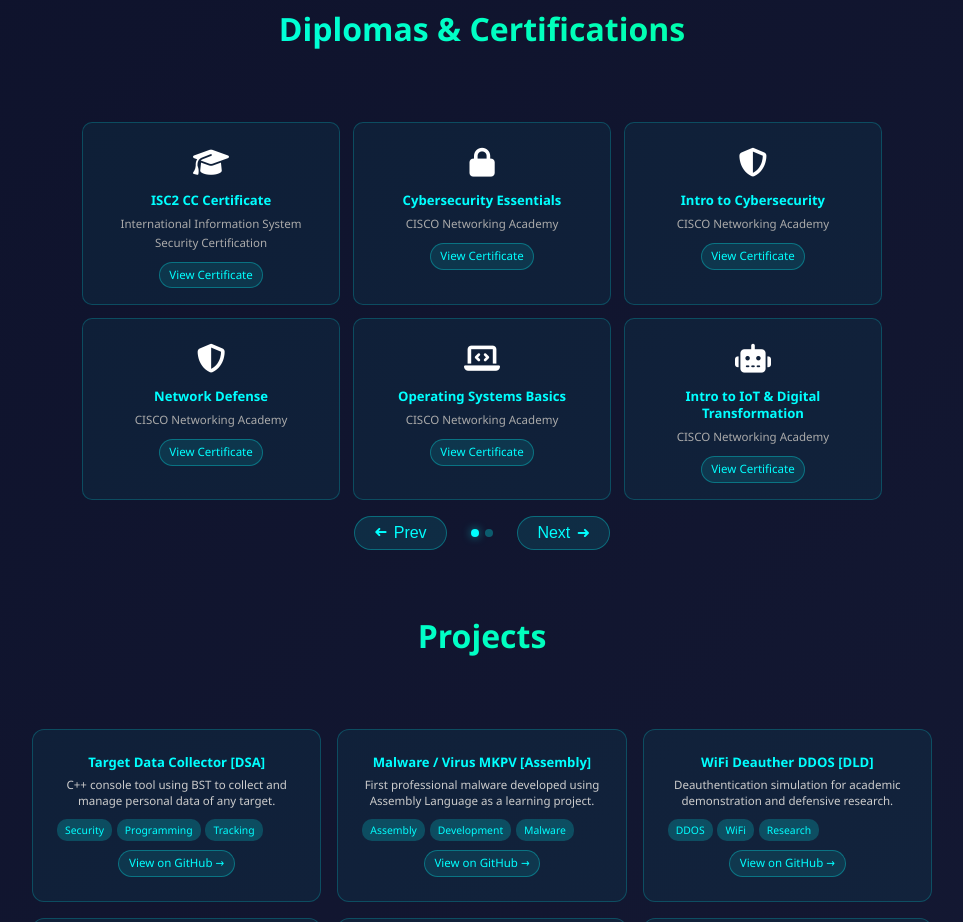
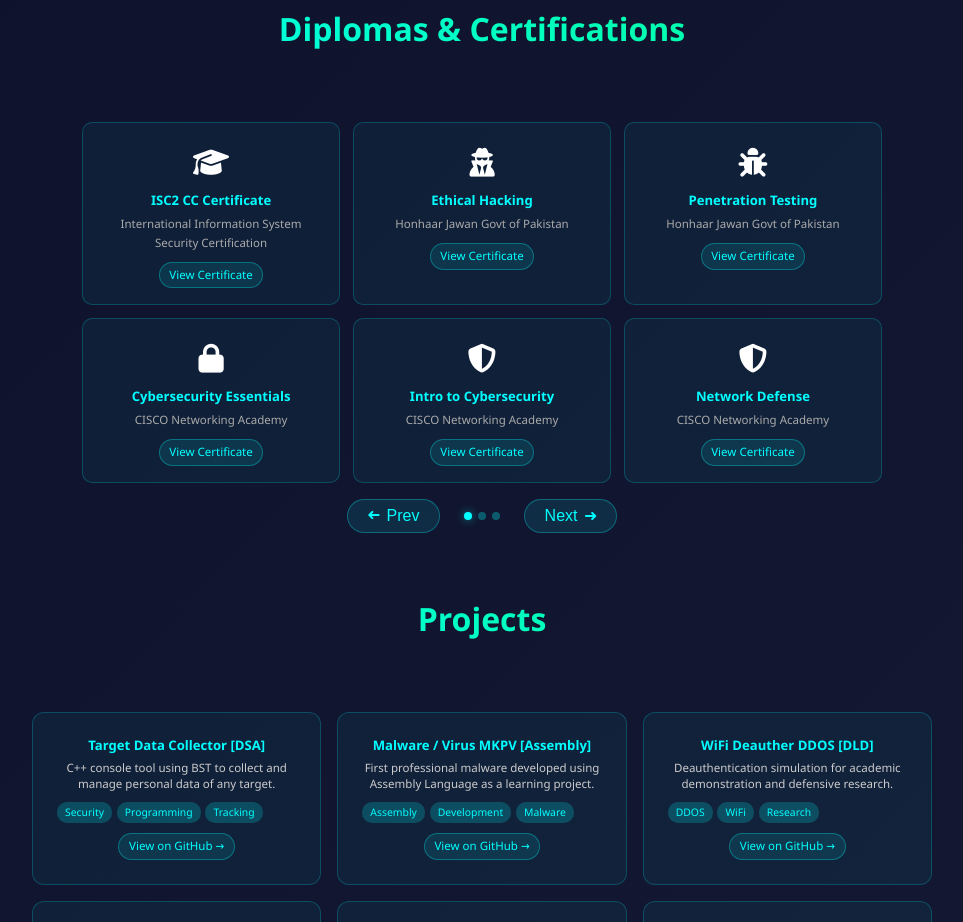
Before and after one commit to Mujtaba11Riu/Portfolio1.1, a plain HTML site: page index.html in a window 1280 px wide. Shown: the part 1939-2861 px from the top of the page, without its empty margins (158-1121 px from the left). Drawn offline with nearby package versions, Linux system fonts and the light colour scheme.

Commit message:
certificate upload

```diff
--- a/index.html
+++ b/index.html
@@ -935,6 +935,8 @@
     <script>
         const certs = [
             { icon: '<i class="fas fa-graduation-cap"></i>', title: 'ISC2 CC Certificate', org: 'International Information System Security Certification', link: 'https://drive.google.com/file/d/1wCopSt-Zlgdr4EK52JjaupXckk7ie_sD/view?usp=sharing' },
+            { icon: '<i class="fas fa-user-secret"></i>', title: 'Ethical Hacking', org: 'Honhaar Jawan Govt of Pakistan', link: 'https://drive.google.com/file/d/1fVi3vTYo1pHmVq6Xc_uUkvQmUbEcBQ12/view' },
+            { icon: '<i class="fas fa-bug"></i>', title: 'Penetration Testing', org: 'Honhaar Jawan Govt of Pakistan', link: 'https://drive.google.com/file/d/1pxkYXList-Lf57qNcz6zE0ovadEYeHTr/view' },
             { icon: '<i class="fas fa-lock"></i>', title: 'Cybersecurity Essentials', org: 'CISCO Networking Academy', link: 'https://drive.google.com/file/d/1DPIMXP7BSMk3Vs2GqCkChQtU8F4mKHZQ/view' },
             { icon: '<i class="fas fa-shield-halved"></i>', title: 'Intro to Cybersecurity', org: 'CISCO Networking Academy', link: 'https://drive.google.com/file/d/1crhaom0prvjiB4biEiWkrRwGMmNIamBh/view?usp=drive_link' },
             { icon: '<i class="fas fa-shield-halved"></i>', title: 'Network Defense', org: 'CISCO Networking Academy', link: 'https://drive.google.com/file/d/1bsf6q-_6HG8LmO2P-0cVyKRXxIGJIFrR/view?usp=drive_link' },
@@ -945,8 +947,9 @@
             { icon: '<i class="fas fa-code"></i>', title: 'C++ Essentials 1', org: 'CISCO - 6 Months', link: 'https://drive.google.com/file/d/1UiKR2RcBh92nJ2aHNTMwa0r5aLQ44EbC/view?usp=drive_link' },
             { icon: '<i class="fas fa-network-wired"></i>', title: 'Getting Started with Cisco Packet Tracer', org: '3 Months Course', link: 'https://drive.google.com/file/d/14Gd4TLKsTNhAk6MnJR85D0crvxzrErbY/view' },
             { icon: '<i class="fas fa-palette"></i>', title: 'UI/UX Design', org: '3 Months Course', link: 'https://drive.google.com/file/d/1kfux39i1Vm7_6d8h7hvtUuFZ_JmpRnyo/view?usp=drive_link' },
-            { icon: '<i class="fas fa-desktop"></i>', title: 'Basic Computer Course', org: '6 Months Course', link: 'https://drive.google.com/file/d/1ZzCGwXO6Wvp_YHwU74ll0mG-L4neaKhw/view?usp=drive_link' },
-        ];
+            { icon: '<i class="fas fa-desktop"></i>', title: 'Basic Computer Course', org: '6 Months Course', link: 'https://drive.google.com/file/d/1ZzCGwXO6Wvp_YHwU74ll0mG-L4neaKhw/view?usp=drive_link' }
+];
+
 
         const perPage = 6;
         let current = 0;
```
